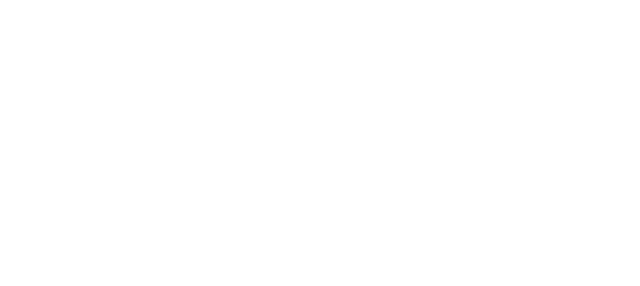
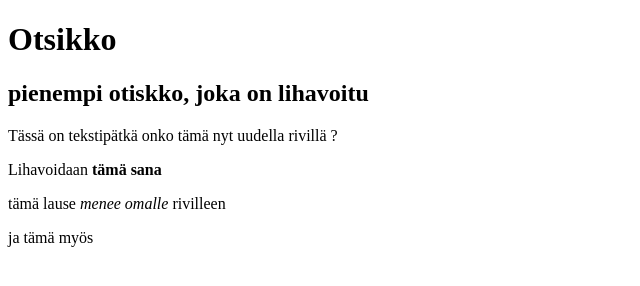
Before and after one commit to suuranna/Lapio-Website, a plain HTML site: page index.html in a window 1280 px wide. Shown: the whole page, without its empty margins (0-640 px from the left). Drawn offline with Linux system fonts and the light colour scheme.

Commit message:
Osa 3. Kolmas tehtävä

```diff
--- a/index.html
+++ b/index.html
@@ -8,6 +8,12 @@
 
 <body>
   <!--Tee tehtävät tänne-->
+<h1> Otsikko </h1>
+<h2><strong> pienempi otiskko, joka on lihavoitu</strong> </h2>
+<p>Tässä on tekstipätkä
+onko tämä nyt uudella rivillä ? </p>
+<p> Lihavoidaan <strong>tämä sana</strong>
+ <p>tämä lause <em> menee omalle</em> rivilleen</p> ja tämä myös </p>
 </body>
 
 </html>
```
